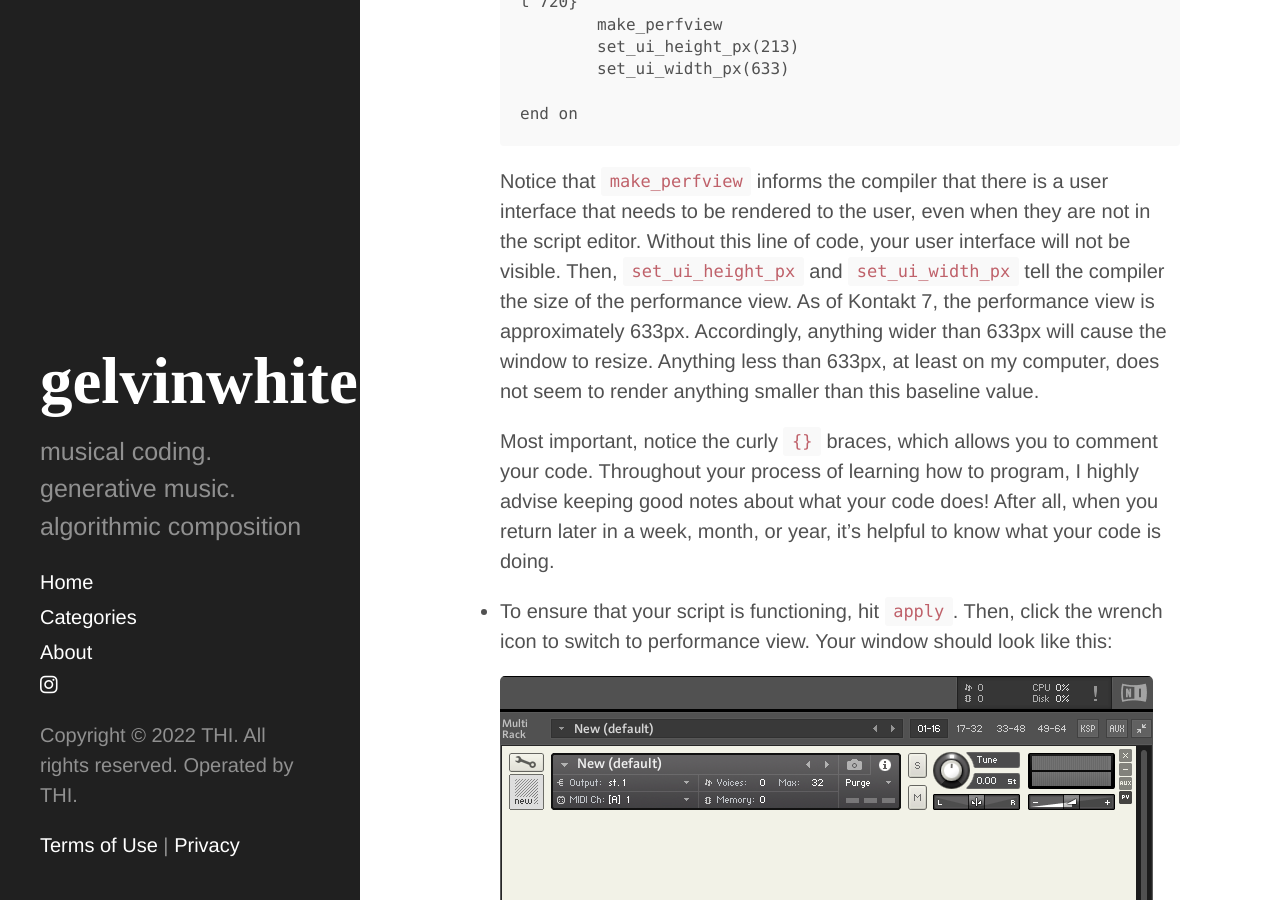
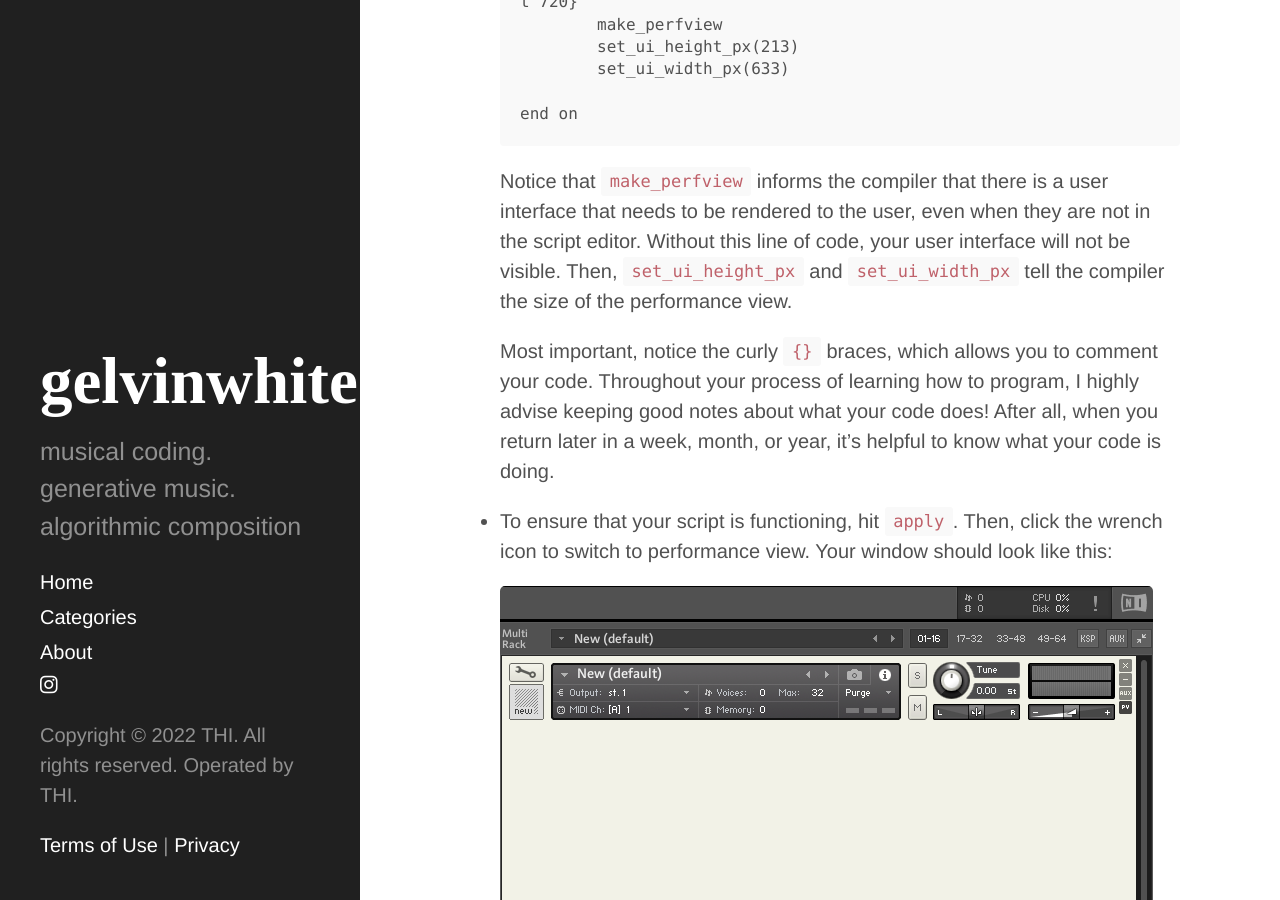
Before and after one commit to guyewhite/guyewhite.github.io, a Jekyll site: the page built from _posts/2022-10-02-how-to-create-a-kontakt-7-instrument-part-2.md, in a window 1280 px wide and 900 px high, scrolled down 1229 px. Built offline with Jekyll 4.4.1, drawn with Linux system fonts in a browser that asks for light colours; nearby versions of some CDN libraries; some web fonts are replaced.

Commit message:
“message”

````diff
--- a/_posts/2022-10-02-how-to-create-a-kontakt-7-instrument-part-2.md
+++ b/_posts/2022-10-02-how-to-create-a-kontakt-7-instrument-part-2.md
@@ -40,7 +40,7 @@ Ensure that the script functions by clicking `Apply`. Upon clicking `Apply`, you
 
     end on
     ```
-    Notice that `make_perfview` informs the compiler that there is a user interface that needs to be rendered to the user, even when they are not in the script editor. Without this line of code, your user interface will not be visible. Then, `set_ui_height_px` and `set_ui_width_px` tell the compiler the size of the performance view. As of Kontakt 7, the performance view is approximately 633px. Accordingly, anything wider than 633px will cause the window to resize. Anything less than 633px, at least on my computer, does not seem to render anything smaller than this baseline value.
+    Notice that `make_perfview` informs the compiler that there is a user interface that needs to be rendered to the user, even when they are not in the script editor. Without this line of code, your user interface will not be visible. Then, `set_ui_height_px` and `set_ui_width_px` tell the compiler the size of the performance view.
 
     Most important, notice the curly `{}` braces, which allows you to comment your code. Throughout your process of learning how to program, I highly advise keeping good notes about what your code does! After all, when you return later in a week, month, or year, it's helpful to know what your code is doing.
 
````
